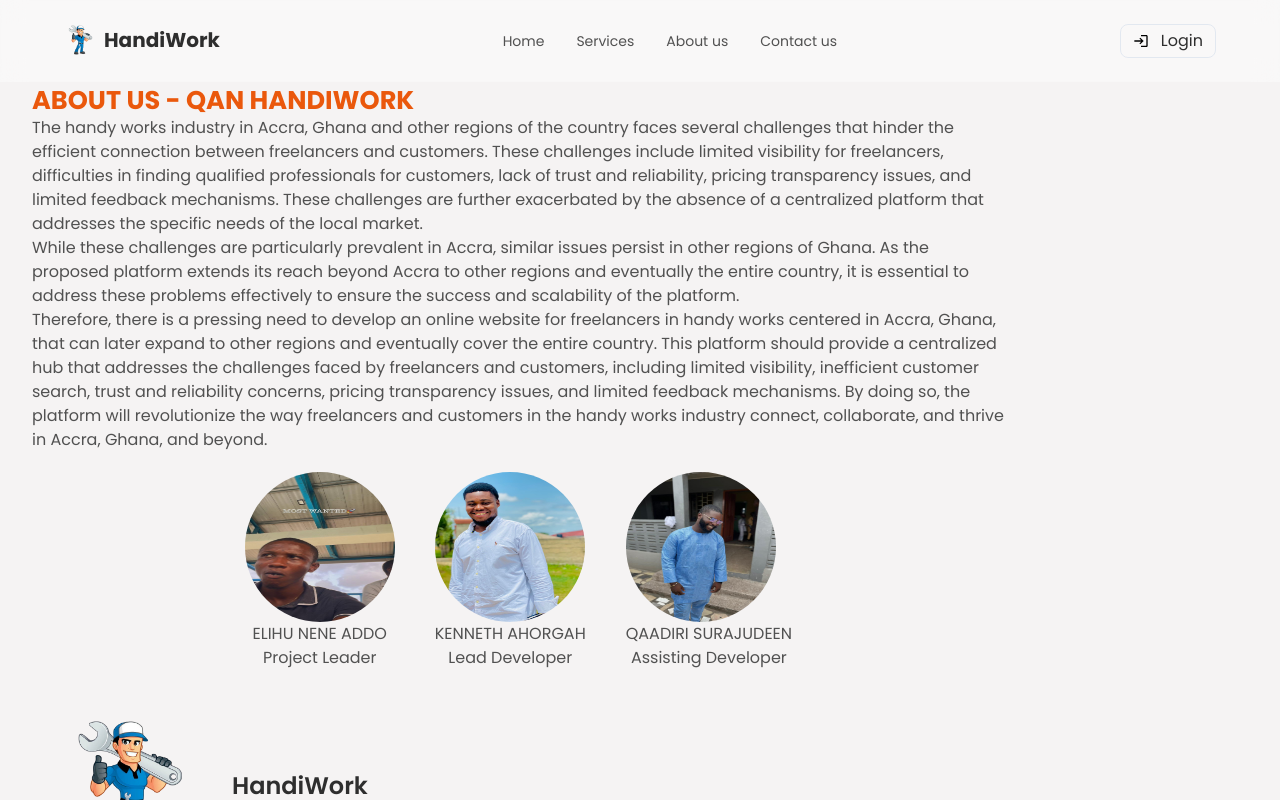
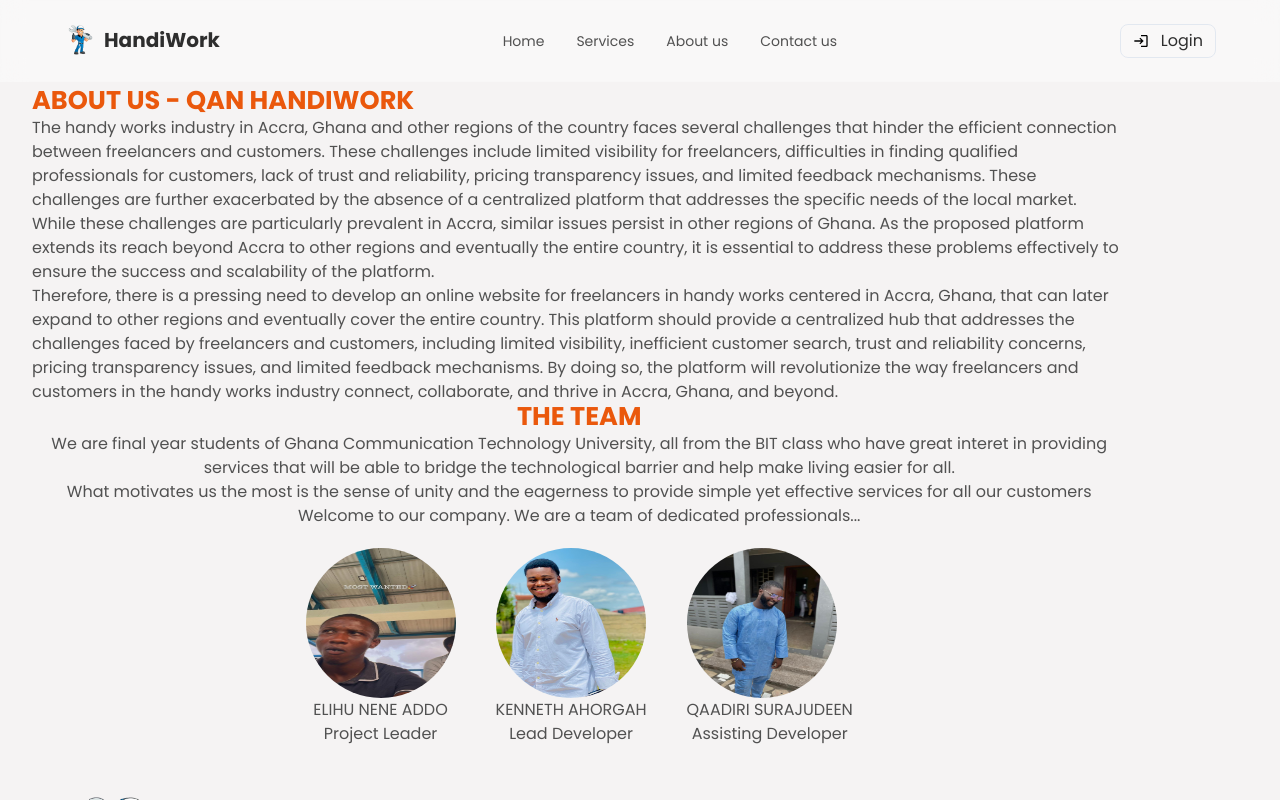
Before and after one commit to ahorgah/QAN-HANDIWORK-WEB-APPLICATION-, a React (Create React App) app: page /about in a window 1280 px wide. Shown: the top 800 px of the page. Built offline with nearby package versions, Linux system fonts and the light colour scheme; no server answers; the database is empty.

Commit message:
About Update

```diff
--- a/src/Pages/About/index.tsx
+++ b/src/Pages/About/index.tsx
@@ -4,8 +4,8 @@ import TeamMember from '../../components/TeamMember';
 import './AboutUs.css';
 const About: React.FC = () => {
   return (
-    <div className="text-base text-textColor text-center md:text-left md:w-[80%]">
-      <span className="text-orange-600 text-[2.5rem] lg:text-[1.6rem]"><b> ABOUT US - QAN HANDIWORK</b> </span>
+    <div className="text-base text-textColor text-center md:text-left md:w-[90%]">
+      <span className="text-orange-600 text-[2.5rem] lg:text-[1.6rem] "><b> ABOUT US - QAN HANDIWORK</b> </span>
       <h1>The handy works industry in Accra, Ghana and other regions of the country faces several
 challenges that hinder the efficient connection between freelancers and customers. These
 challenges include limited visibility for freelancers, difficulties in finding qualified
@@ -26,6 +26,13 @@ customer search, trust and reliability concerns, pricing transparency issues, an
 feedback mechanisms. By doing so, the platform will revolutionize the way freelancers and
 customers in the handy works industry connect, collaborate, and thrive in Accra, Ghana, and beyond.</p>
 
+ <div className="about-us">
+ <span className="text-orange-600 text-[2.5rem] lg:text-[1.6rem]"><b> THE TEAM</b> </span>
+      <p>We are final year students of Ghana Communication Technology University, all from the BIT class who have great interet in providing services
+        that will be able to bridge the technological barrier and help make living easier for all.
+        <p>What motivates us the most is the sense of unity and the eagerness to provide simple yet effective services for all our customers</p>
+      </p>
+      <p>Welcome to our company. We are a team of dedicated professionals...</p>
 <div className="team">
         {teamData.map((member) => (
           <TeamMember
@@ -37,7 +44,7 @@ customers in the handy works industry connect, collaborate, and thrive in Accra,
         ))}
       </div>
     </div>
-
+   </div>
   );
 }
 
```
